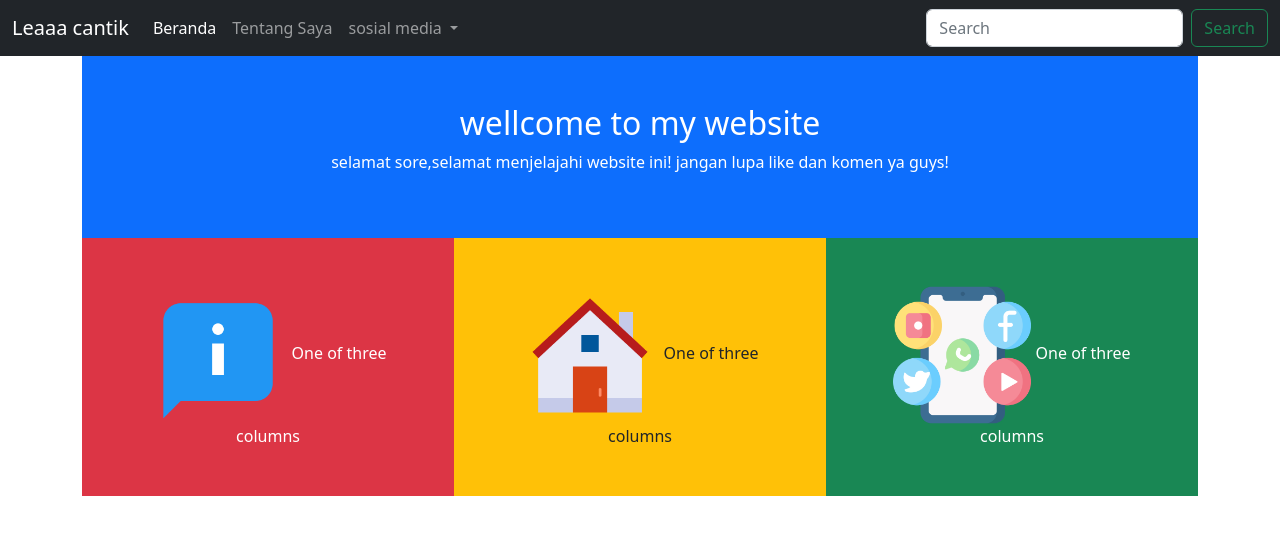
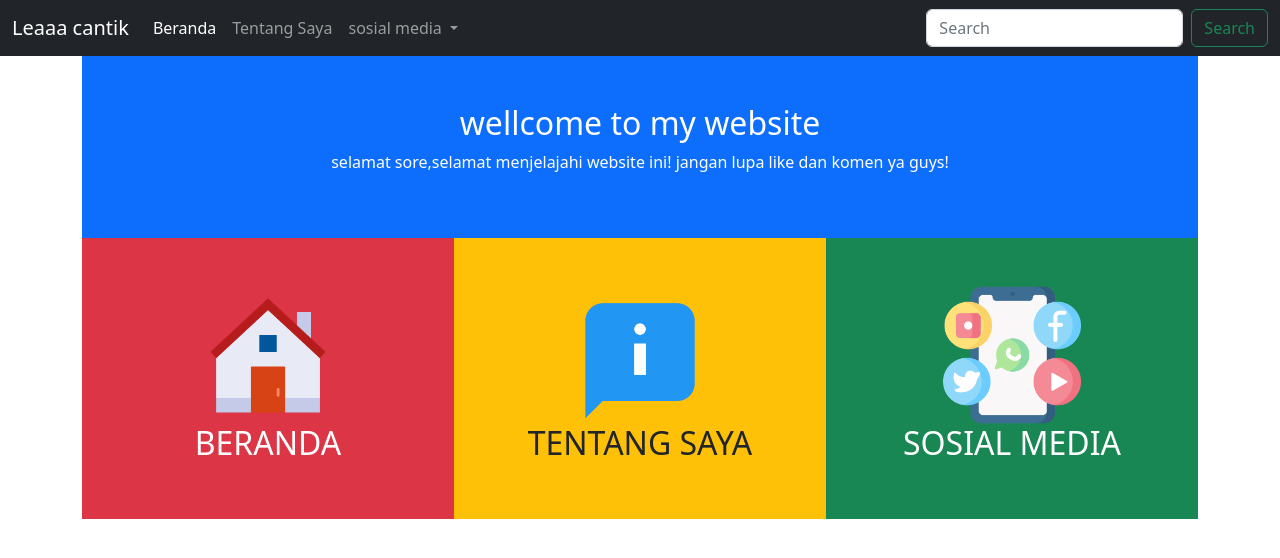
Before and after one commit to miminnnnn-06/belajarbootstrep, a plain HTML site: page index.html in a window 1280 px wide. Drawn offline with Linux system fonts and the light colour scheme.

Commit message:
PERTEMUAN 9

```diff
--- a/index.html
+++ b/index.html
@@ -52,16 +52,16 @@
             <div class="container text-center">
                     <div class="row align-items-start">
                         <div class="col bg-danger p-5 text-white">
-                            <img src="images/icons8-about-480.png" class="w-50">
-                            One of three columns
+                            <img src="images/icons8-home-480.png" class="w-50">
+                            <h2>BERANDA</h2>
                         </div>
                             <div class="col bg-warning p-5">
-                                <img src="images/icons8-home-480.png" class=" w-50">
-                                One of three columns
+                                <img src="images/icons8-about-480.png" class=" w-50">
+                                <h2>TENTANG SAYA</h2>
                             </div>
                             <div class="col bg-success p-5 text-white">
                                 <img src="images/social-media.png" class=" w-50">
-                                One of three columns
+                                <H2>SOSIAL MEDIA</H2>
                             </div>
 
                     </div>
```
